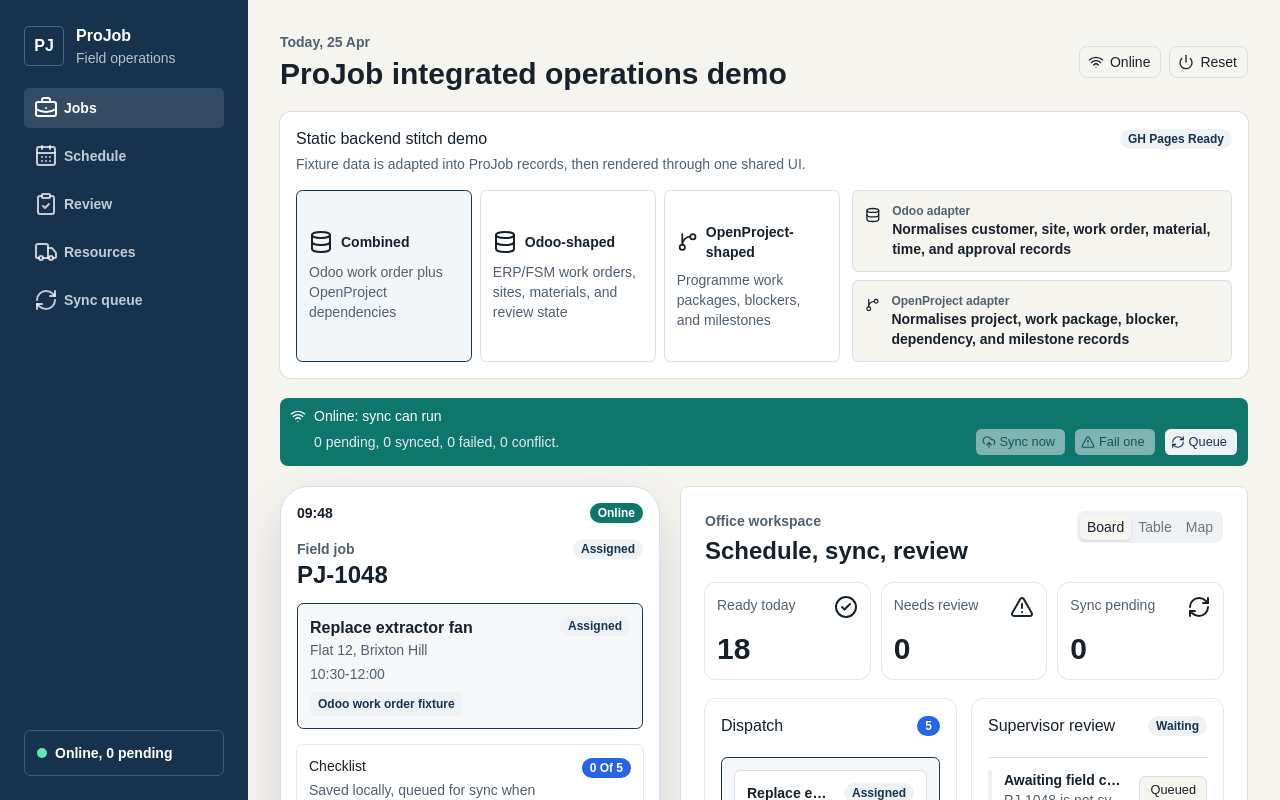
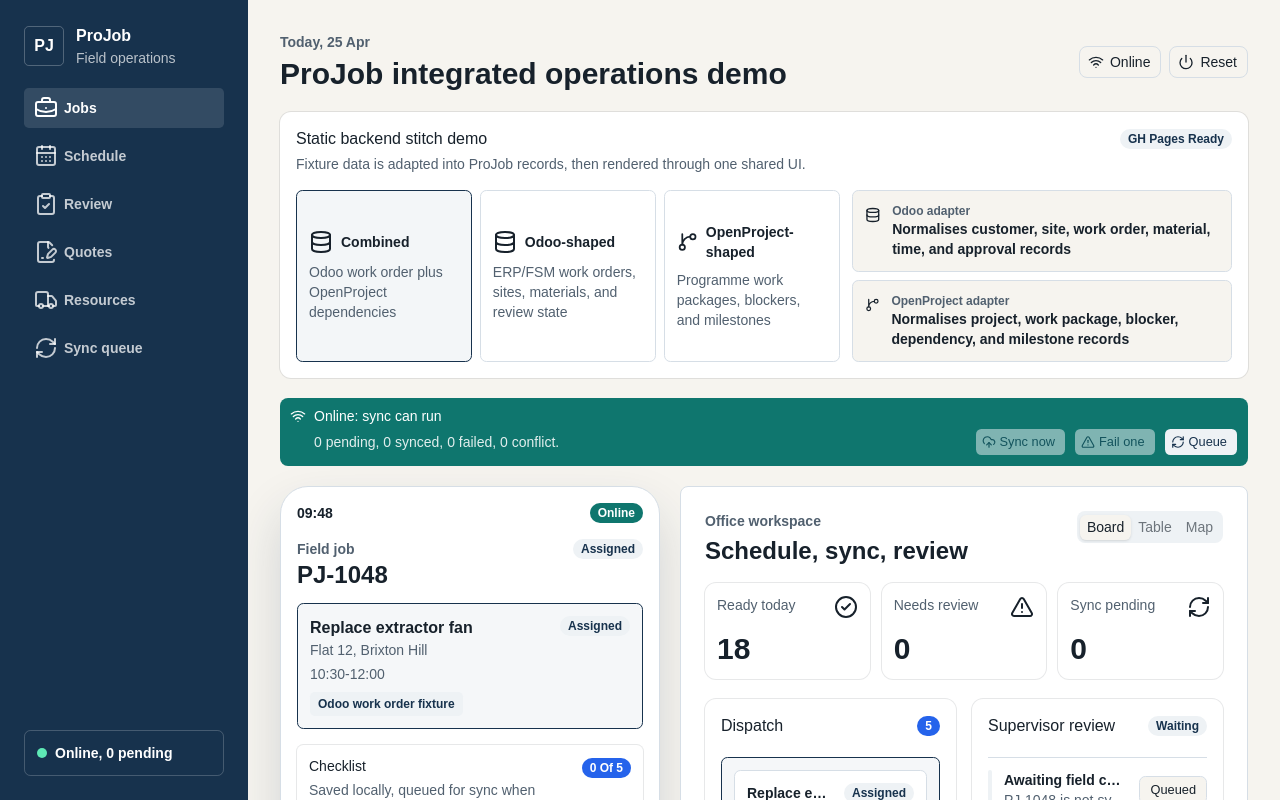
Before and after one commit to ajdench/ProJob-Wiki, a React (Vite) app in the folder experiments/projob-ui-spike/: page / in a window 1280 px wide. Shown: the top 800 px of the page. Built offline with nearby package versions, Linux system fonts and the light colour scheme.

Commit message:
Add quotes sidebar item

```diff
--- a/experiments/projob-ui-spike/src/App.tsx
+++ b/experiments/projob-ui-spike/src/App.tsx
@@ -75,6 +75,7 @@
   { label: 'Jobs', icon: BriefcaseBusiness },
   { label: 'Schedule', icon: CalendarDays },
   { label: 'Review', icon: ClipboardCheck },
+  { label: 'Quotes', icon: FileSignature },
   { label: 'Resources', icon: Truck },
   { label: 'Sync queue', icon: RefreshCw },
 ]
```
